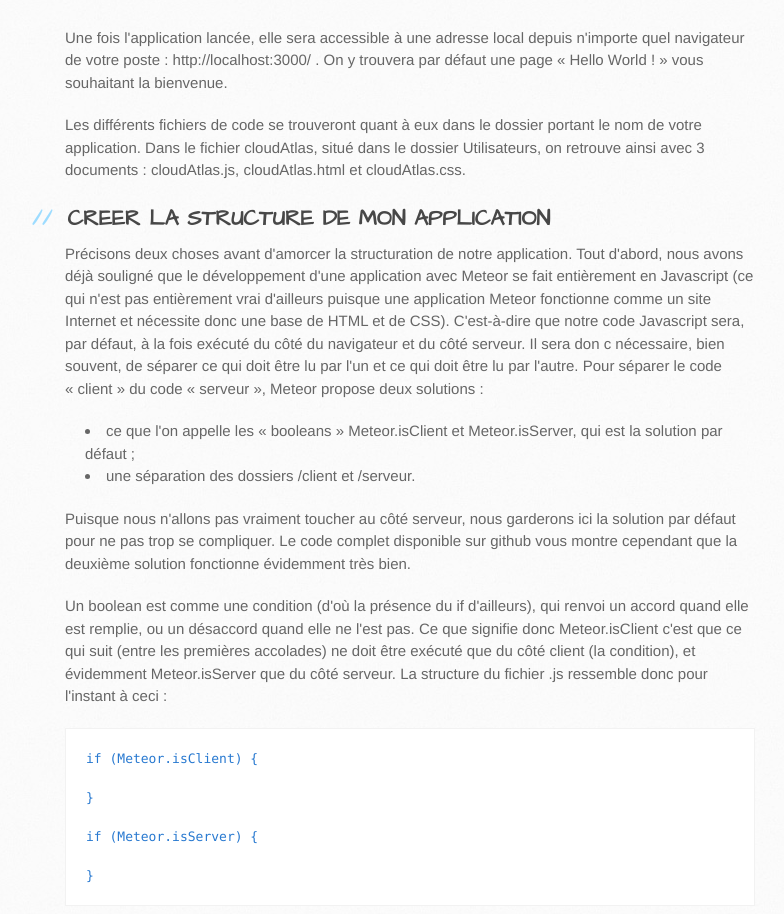
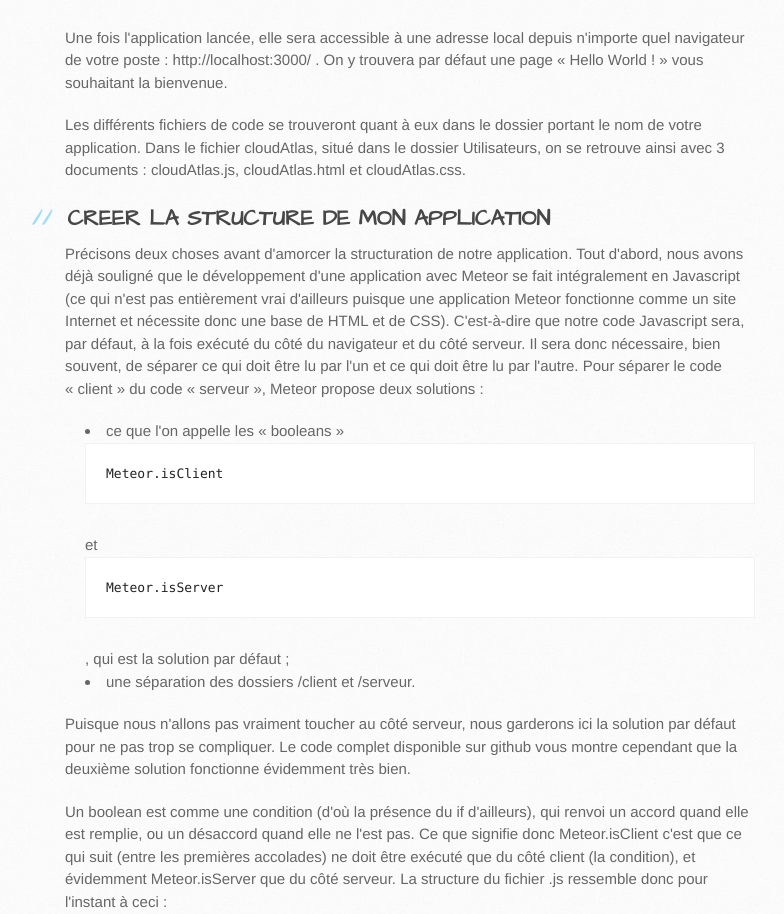
Before and after one commit to thibault-mahe/cloudAtlas-Meteor-App, a plain HTML site: page index.html in a window 1280 px wide. Shown: the part 2869-3783 px from the top of the page, without its empty margins (105-889 px from the left). Drawn offline with Linux system fonts and the light colour scheme.

```diff
--- a/index.html
+++ b/index.html
@@ -89,15 +89,15 @@ Pour Mac, il suffira de taper cette ligne de code :</p>
 
 <p>Une fois l'application lancée, elle sera accessible à une adresse local depuis n'importe quel navigateur de votre poste : http://localhost:3000/ . On y trouvera par défaut une page « Hello World ! » vous souhaitant la bienvenue.</p>
 
-<p>Les différents fichiers de code se trouveront quant à eux dans le dossier portant le nom de votre application. Dans le fichier cloudAtlas, situé dans le dossier Utilisateurs, on retrouve ainsi avec 3 documents : cloudAtlas.js, cloudAtlas.html et cloudAtlas.css.</p>
+<p>Les différents fichiers de code se trouveront quant à eux dans le dossier portant le nom de votre application. Dans le fichier cloudAtlas, situé dans le dossier Utilisateurs, on se retrouve ainsi avec 3 documents : cloudAtlas.js, cloudAtlas.html et cloudAtlas.css.</p>
 
 <h2>
 <a name="creer-la-structure-de-mon-application" class="anchor" href="#creer-la-structure-de-mon-application"><span class="octicon octicon-link"></span></a>CREER LA STRUCTURE DE MON APPLICATION</h2>
 
-<p>Précisons deux choses avant d'amorcer la structuration de notre application. Tout d'abord, nous avons déjà souligné que le développement d'une application avec Meteor se fait entièrement en Javascript (ce qui n'est pas entièrement vrai d'ailleurs puisque une application Meteor fonctionne comme un site Internet et nécessite donc une base de HTML et de CSS). C'est-à-dire que notre code Javascript sera, par défaut, à la fois exécuté du côté du navigateur et du côté serveur. Il sera don c nécessaire, bien souvent, de séparer ce qui doit être lu par l'un et ce qui doit être lu par l'autre. Pour séparer le code « client » du code « serveur », Meteor propose deux solutions :</p>
+<p>Précisons deux choses avant d'amorcer la structuration de notre application. Tout d'abord, nous avons déjà souligné que le développement d'une application avec Meteor se fait intégralement en Javascript (ce qui n'est pas entièrement vrai d'ailleurs puisque une application Meteor fonctionne comme un site Internet et nécessite donc une base de HTML et de CSS). C'est-à-dire que notre code Javascript sera, par défaut, à la fois exécuté du côté du navigateur et du côté serveur. Il sera donc nécessaire, bien souvent, de séparer ce qui doit être lu par l'un et ce qui doit être lu par l'autre. Pour séparer le code « client » du code « serveur », Meteor propose deux solutions :</p>
 
 <ul>
-<li>ce que l'on appelle les « booleans » Meteor.isClient et Meteor.isServer, qui est la solution par défaut ;</li>
+<li>ce que l'on appelle les « booleans » <pre>Meteor.isClient</pre> et <pre>Meteor.isServer</pre>, qui est la solution par défaut ;</li>
 <li>une séparation des dossiers /client et /serveur.</li>
 </ul><p>Puisque nous n'allons pas vraiment toucher au côté serveur, nous garderons ici la solution par défaut pour ne pas trop se compliquer. Le code complet disponible sur github vous montre cependant que la deuxième solution fonctionne évidemment très bien.</p>
 
```
Also changed, not shown: params.json (+1 -1 lines).
